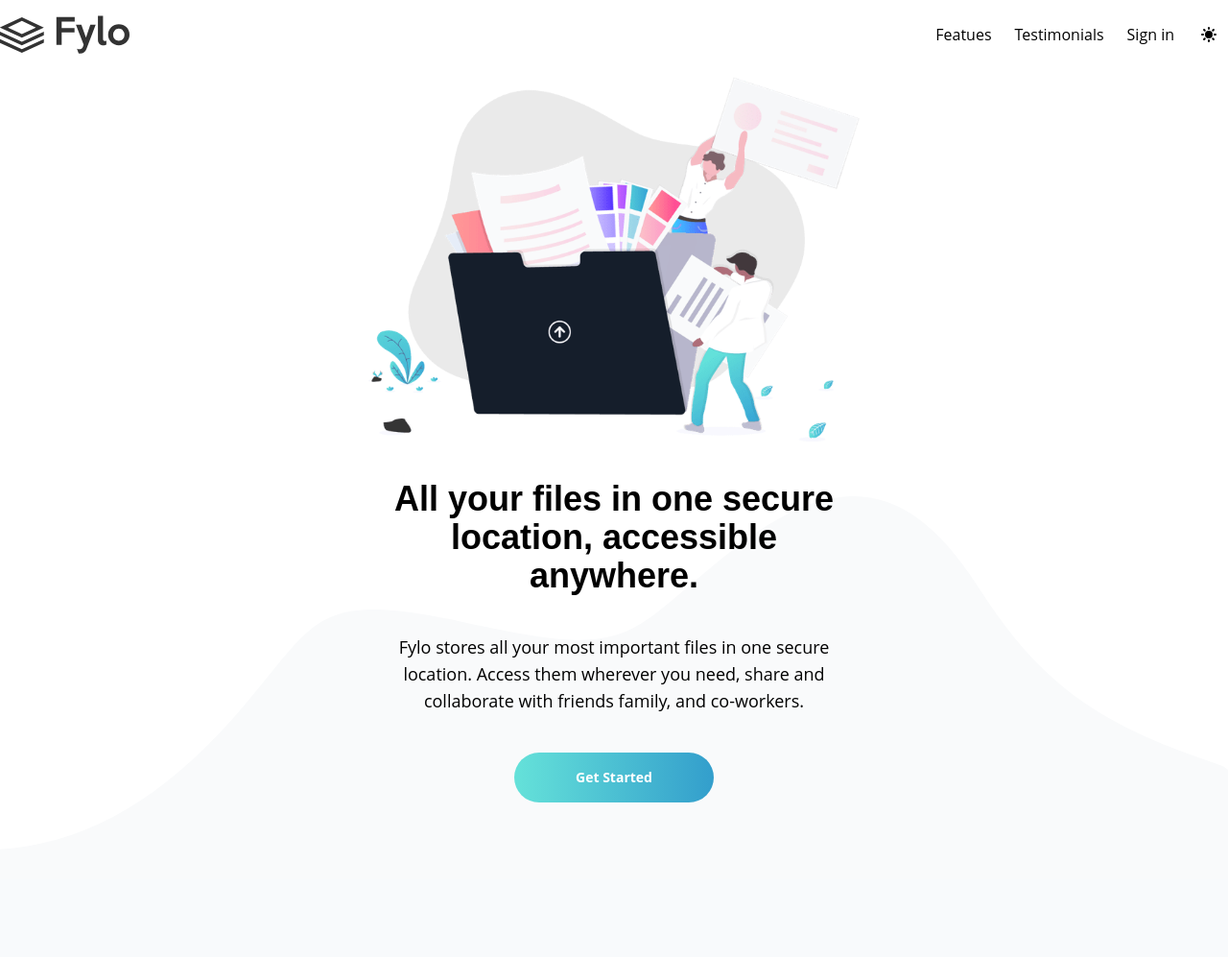
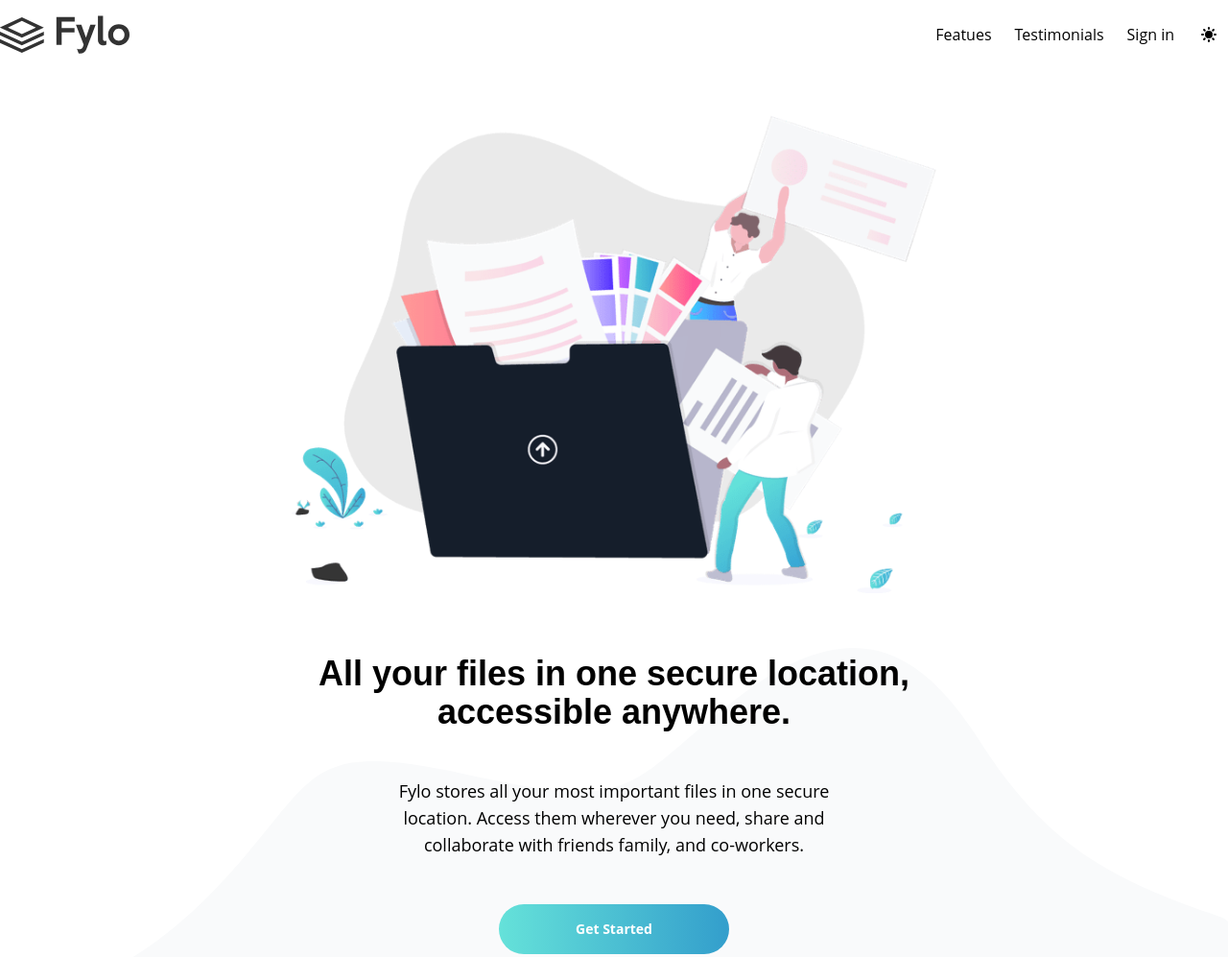
Before and after one commit to vatsalsinghkv/fylo, a website built with Parcel: page src/index.html in a window 1280 px wide. Shown: the top 997 px of the page at 96% size. Built offline with nearby package versions, Linux system fonts and the light colour scheme.

Commit message:
fix: spacing

```diff
--- a/src/index.html
+++ b/src/index.html
@@ -107,19 +107,19 @@
       id="hero"
       class="py-20 text-center bg-curvy-light dark:bg-curvy-dark bg-contain bg-no-repeat bg-bottom"
     >
-      <div class="!max-w-lg wrapper">
+      <div class="!max-w-2xl wrapper md:mt-10">
         <img
           src="../images/illustration-intro.png"
           alt="intro"
           class="mx-auto"
         />
-        <div class="mt-10 space-y-10">
+        <div class="mt-12 sm:mt-16 space-y-10 sm:space-y-12">
           <h1
             class="font-bold text-2xl xs:text-3xl md:text-4xl font-display md:leading-10"
           >
             All your files in one secure location, accessible anywhere.
           </h1>
-          <p class="text-sm xs:text-base md:text-lg">
+          <p class="text-sm xs:text-base md:text-lg max-w-lg mx-auto">
             Fylo stores all your most important files in one secure location.
             Access them wherever you need, share and collaborate with friends
             family, and co-workers.
--- a/src/input.css
+++ b/src/input.css
@@ -10,7 +10,7 @@
 }
 
 .btn-primary {
-  @apply capitalize w-full md:w-52 font-bold text-sm text-white bg-gradient-to-r from-accent-cyan to-accent-blue px-5 py-4 rounded-full hover:to-accent-cyan focus:to-accent-cyan duration-200;
+  @apply capitalize w-full md:w-60 font-bold text-sm text-white bg-gradient-to-r from-accent-cyan to-accent-blue px-5 py-4 rounded-full hover:to-accent-cyan focus:to-accent-cyan duration-200;
 }
 
 .wrapper {
```
